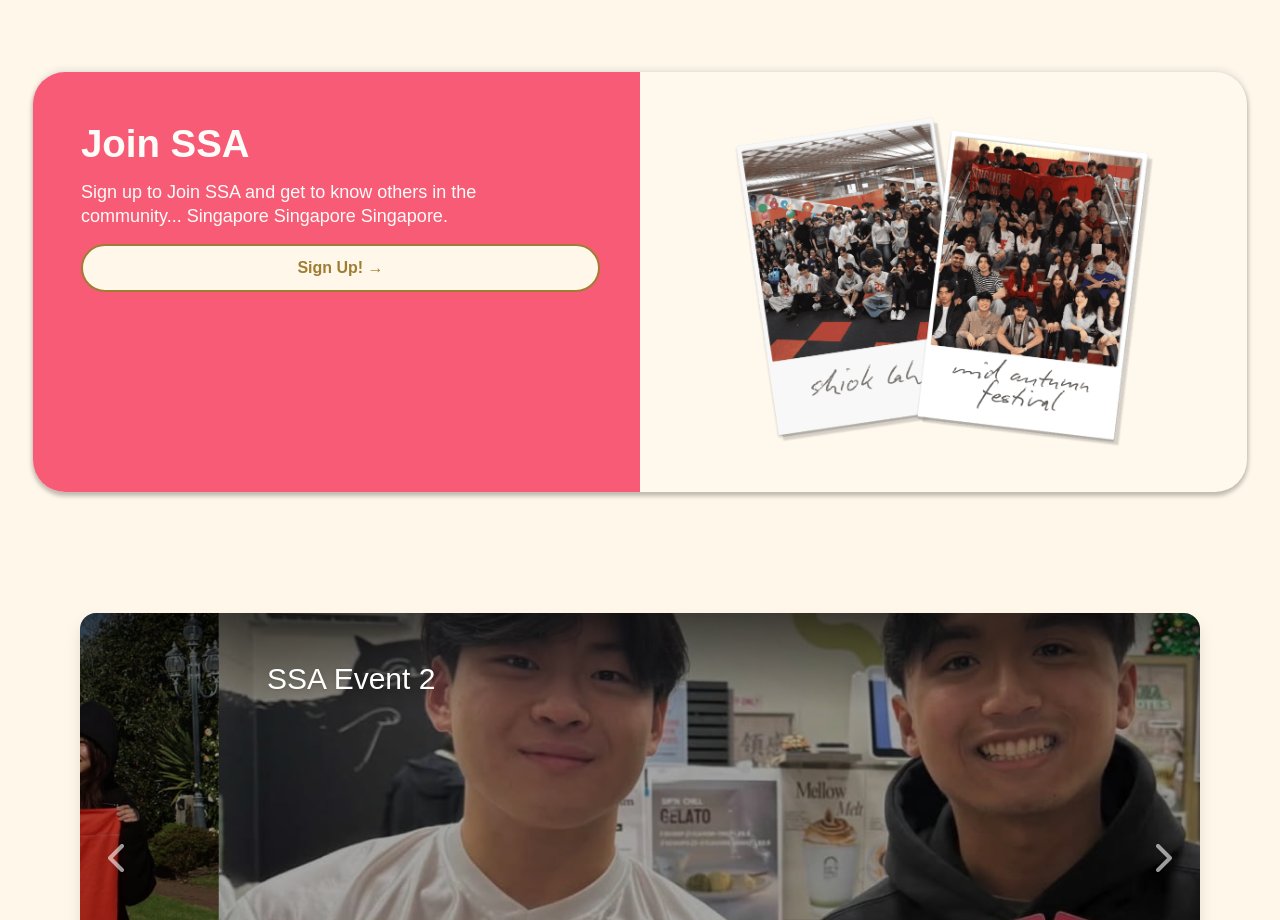
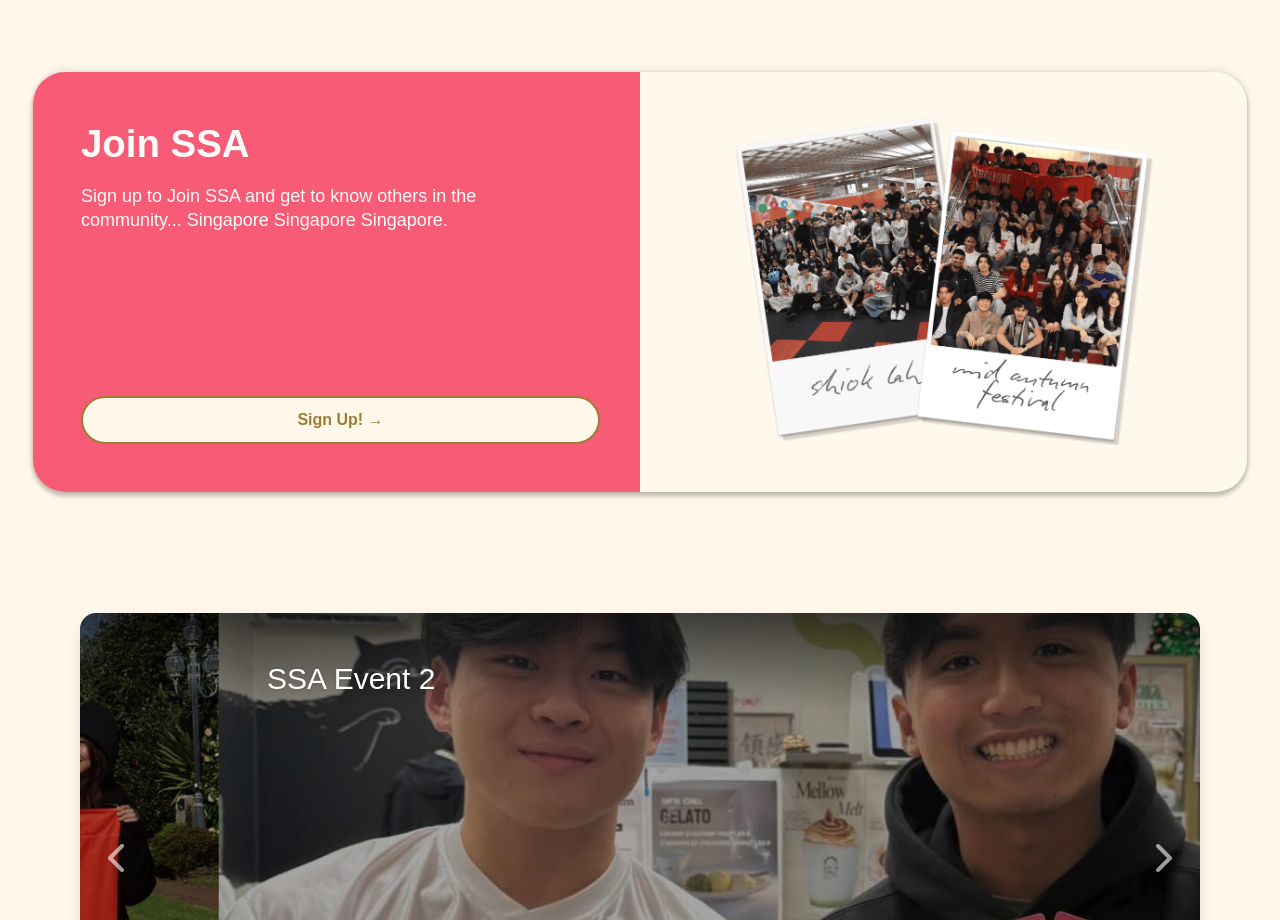
Before and after one commit to UoaWDCC/ssa, a Next.js app in the folder web/: page / in a window 1280 px wide. Shown: the part 1660-2580 px from the top of the page. Built offline with nearby package versions, Linux system fonts and the light colour scheme; a web font is replaced by a local one.

Commit message:
Update web/src/components/JoinCard.tsx
Co-authored-by: Oorja Gandhi <72714597+oorjagandhi@users.noreply.github.com>

```diff
--- a/web/src/components/JoinCard.tsx
+++ b/web/src/components/JoinCard.tsx
@@ -6,7 +6,7 @@ export default function JoinCard() {
     <div className="px-4 sm:px-6 md:px-8">
       <section className="mx-auto w-full max-w-[1214px] overflow-hidden rounded-[32px] bg-ssa-card shadow-[0px_3px_4px_1px_#00000040,1px_-5px_4.3px_0px_#D5D5D54D] lg:grid lg:min-h-[420px] lg:grid-cols-2">
         <div className="flex min-h-60 flex-col gap-4 bg-ssa-red p-6 sm:p-8 lg:min-h-0 lg:p-12 lg:pr-10">
-          <div className="space-y-3">
+          <div className="space-y-4 flex-1">
             <h2 className="font-averia text-3xl font-bold leading-tight text-ssa-white sm:text-4xl lg:text-[2.4rem]">
               Join SSA
             </h2>
```
